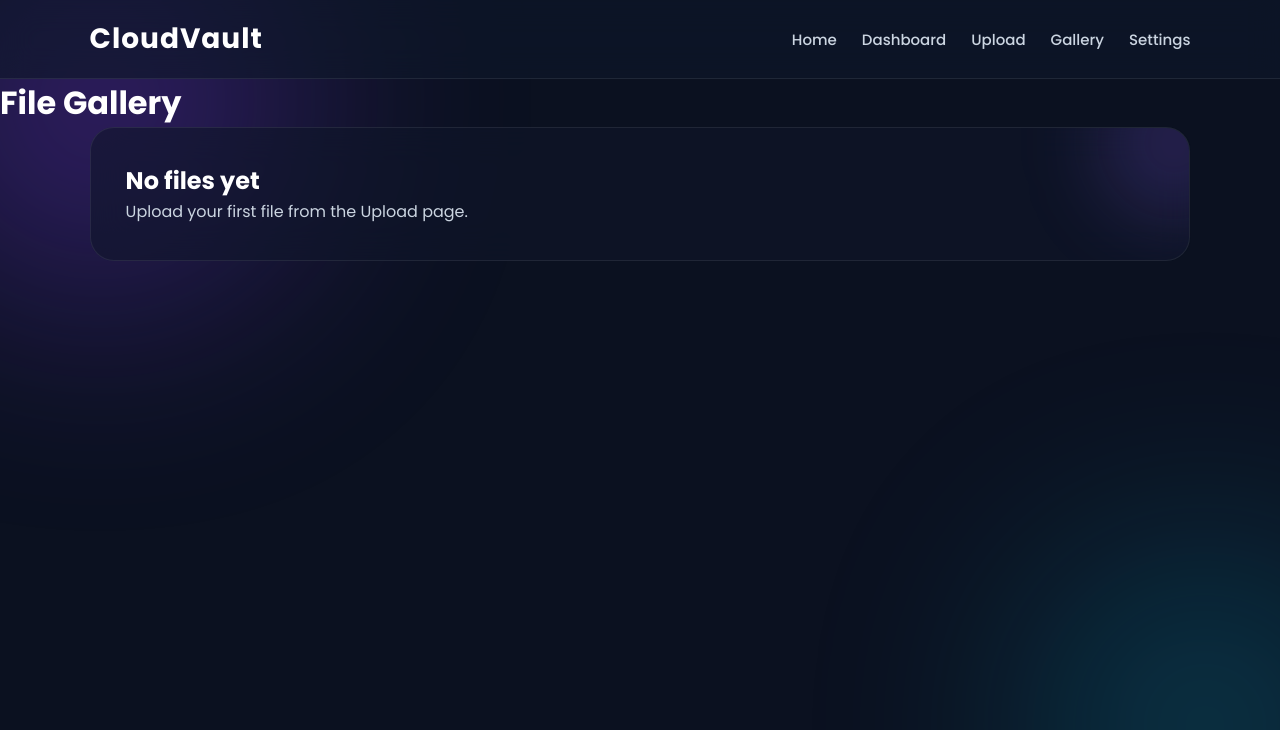
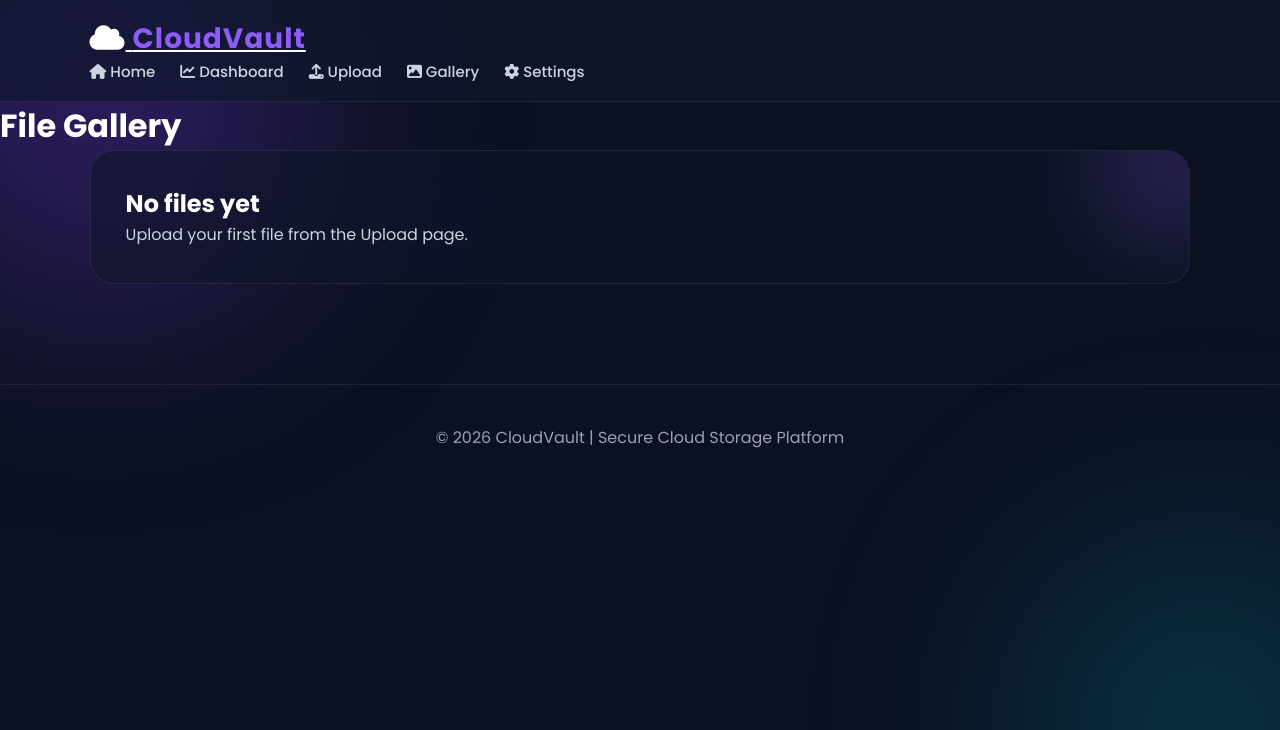
Before and after one commit to satishpathade/cloudvault-aws-3tier-file-storage, a Flask app: page /gallery in a window 1280 px wide. Shown: the top 730 px of the page. Run offline with Flask 3, Linux system fonts and the light colour scheme.

Commit message:
change app structure

```diff
--- a/app/template/base.html
+++ b/app/template/base.html
@@ -1,37 +1,90 @@
 <!DOCTYPE html>
 <html lang="en">
 <head>
-    <meta charset="utf-8">
-    <meta name="viewport" content="width=device-width, initial-scale=1">
+    <meta charset="UTF-8">
+    <meta name="viewport" content="width=device-width, initial-scale=1.0">
     <title>{% block title %}CloudVault{% endblock %}</title>
-    <link rel="stylesheet" href="{{ url_for('static', filename='css/style.css') }}">
+
+    <!-- Google Fonts -->
+    <link href="https://fonts.googleapis.com/css2?family=Poppins:wght@300;400;500;600;700&display=swap" rel="stylesheet">
+
+    <!-- Font Awesome Icons -->
+    <link rel="stylesheet"
+        href="https://cdnjs.cloudflare.com/ajax/libs/font-awesome/6.5.2/css/all.min.css">
+
+    <link rel="stylesheet"
+        href="{{ url_for('static', filename='css/style.css') }}">
 </head>
+
 <body>
 
+    <!-- Navigation -->
     <nav class="navbar">
-    <div class="logo">CloudVault</div>
+        <div class="nav-container">
+
+            <a href="{{ url_for('home') }}" class="logo">
+                <i class="fa-solid fa-cloud"></i>
+                <span>CloudVault</span>
+            </a>
 
             <div class="nav-links">
-        <a href="{{ url_for('home') }}">Home</a>
-        <a href="{{ url_for('dashboard') }}">Dashboard</a>
-        <a href="{{ url_for('upload') }}">Upload</a>
-        <a href="{{ url_for('gallery') }}">Gallery</a>
-        <a href="{{ url_for('settings') }}">Settings</a>
+                <a href="{{ url_for('home') }}">
+                    <i class="fa-solid fa-house"></i>
+                    Home
+                </a>
+
+                <a href="{{ url_for('dashboard') }}">
+                    <i class="fa-solid fa-chart-line"></i>
+                    Dashboard
+                </a>
+
+                <a href="{{ url_for('upload') }}">
+                    <i class="fa-solid fa-upload"></i>
+                    Upload
+                </a>
+
+                <a href="{{ url_for('gallery') }}">
+                    <i class="fa-solid fa-image"></i>
+                    Gallery
+                </a>
+
+                <a href="{{ url_for('settings') }}">
+                    <i class="fa-solid fa-gear"></i>
+                    Settings
+                </a>
+            </div>
+
         </div>
     </nav>
 
+    <!-- Flash Messages -->
     {% with messages = get_flashed_messages() %}
         {% if messages %}
+            <div class="flash-container">
                 {% for message in messages %}
-            <div class="flash">{{ message }}</div>
+                    <div class="flash-message">
+                        {{ message }}
+                    </div>
                 {% endfor %}
+            </div>
         {% endif %}
     {% endwith %}
 
+    <!-- Main Content -->
     <main class="main-content">
-    {% block content %}{% endblock %}
+        {% block content %}
+        {% endblock %}
     </main>
 
+    <!-- Footer -->
+    <footer class="footer">
+        <p>
+            © 2026 CloudVault |
+            Secure Cloud Storage Platform
+        </p>
+    </footer>
+
     <script src="{{ url_for('static', filename='js/app.js') }}"></script>
+
 </body>
 </html>
```
Lines whose indentation alone changed are shown as unchanged.
